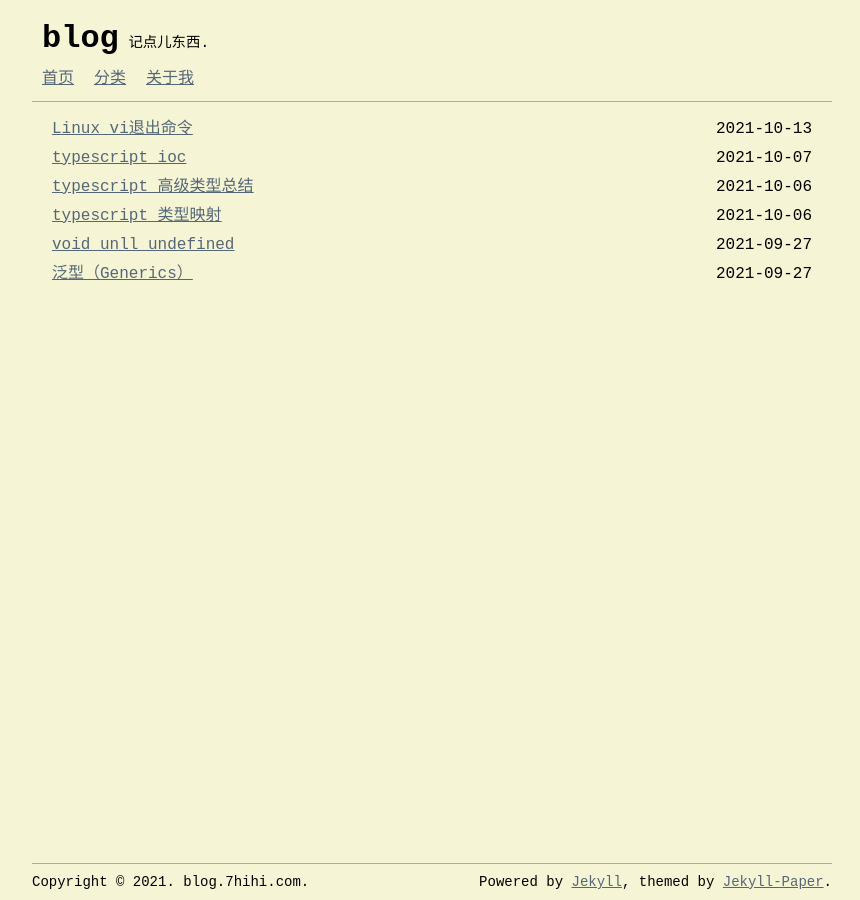
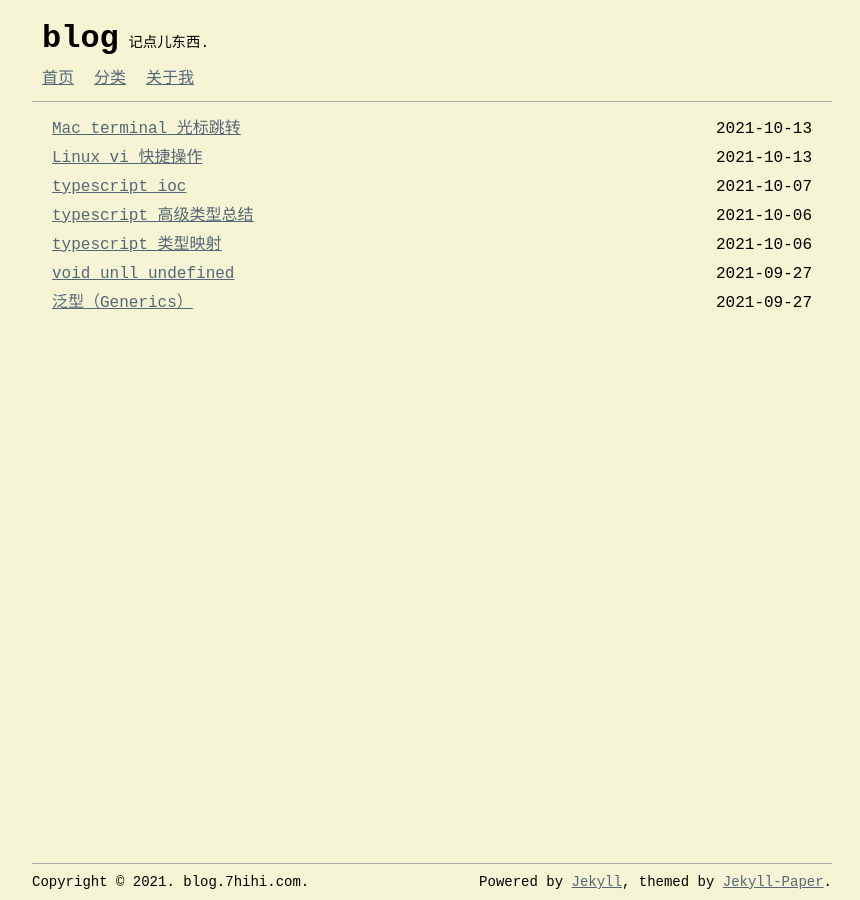
Before and after one commit to zakihuang/zakihuang.github.io, a Jekyll site: the page built from index.html, in a window 1280 px wide. Shown: the whole page, without its empty margins (208-1068 px from the left). Built offline with Jekyll 4.4.1, drawn with Linux system fonts in a browser that asks for light colours; the list of posts is cut into pages by our own code.

Commit message:
快捷操作

````diff
--- a/_posts/2021-10-13-linux-esc.md
+++ b/_posts/2021-10-13-linux-esc.md
@@ -1,9 +1,9 @@
 ---
 layout: post
-title: "Linux vi退出命令"
+title: "Linux vi 快捷操作"
 date: 2021-10-13
 categories: [linux]
-tags: [esc]
+tags: [esc, goto]
 ---
 
 Linux vi 退出时的一些操作记录
@@ -21,3 +21,11 @@
 
 :e!      放弃修改, 从上次保存文件开始再编辑
 ```
+
+linux中vi 如何快速跳转至行首或者行尾
+
+```ts
+(shift + 6) => ^   跳转至行首
+
+(shift + 4) => $   跳转至行尾
+```
--- /dev/null
+++ b/_posts/2021-10-13-mac-terminal.md
@@ -0,0 +1,21 @@
+---
+layout: post
+title: "Mac terminal 光标跳转"
+date: 2021-10-13
+categories: [mac]
+tags: [terminal]
+---
+
+Mac terminal 光标跳转
+
+```ts
+Ctrl+A: 到行首(达到Home键的效果)
+
+Ctrl+E: 到行尾(达到End键的效果)
+
+Ctrl+N: 命令记录到下一行
+
+Ctrl+P: 命令记录到上一行
+
+Ctrl+K: 从光标处开始删除, 直到行尾
+```
````
